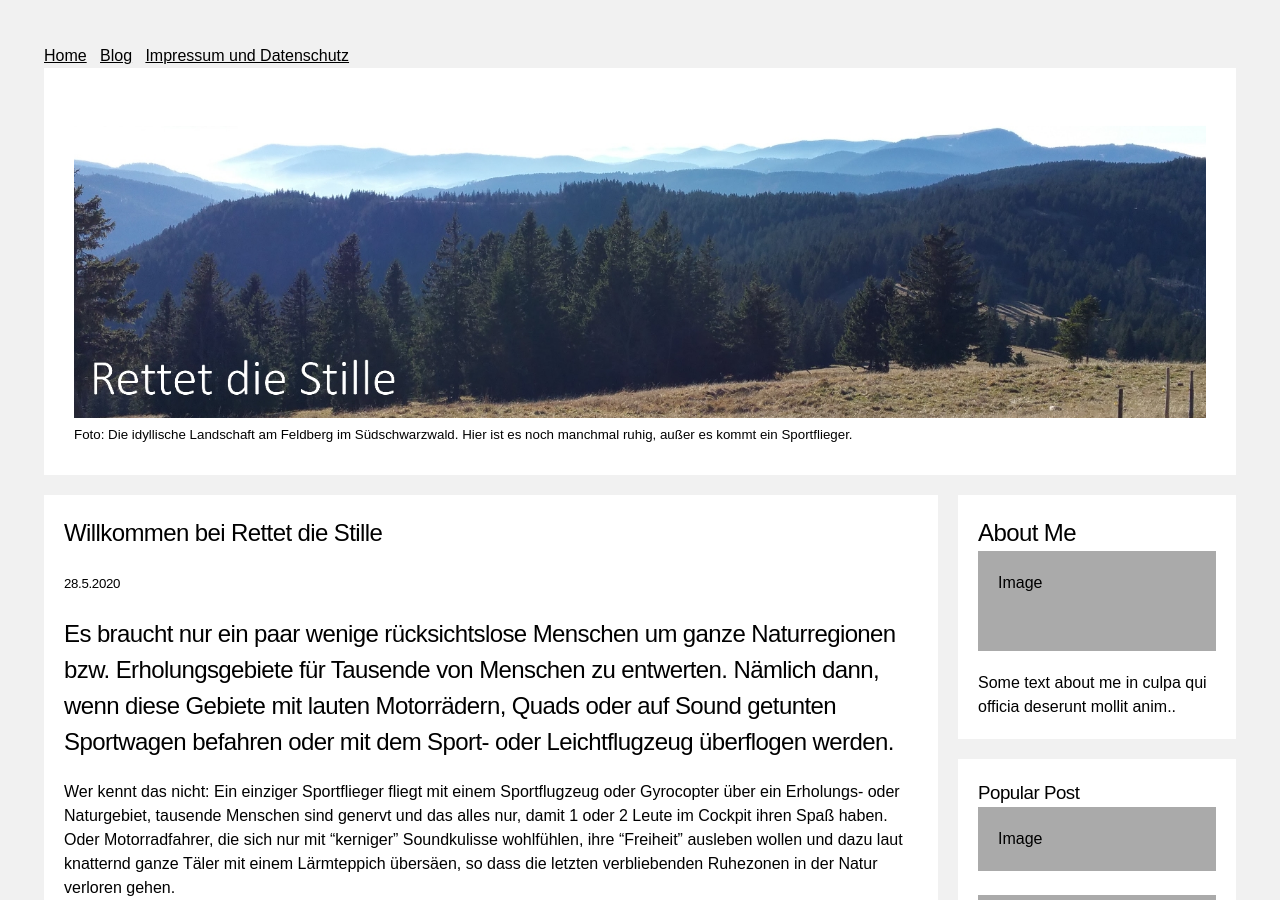
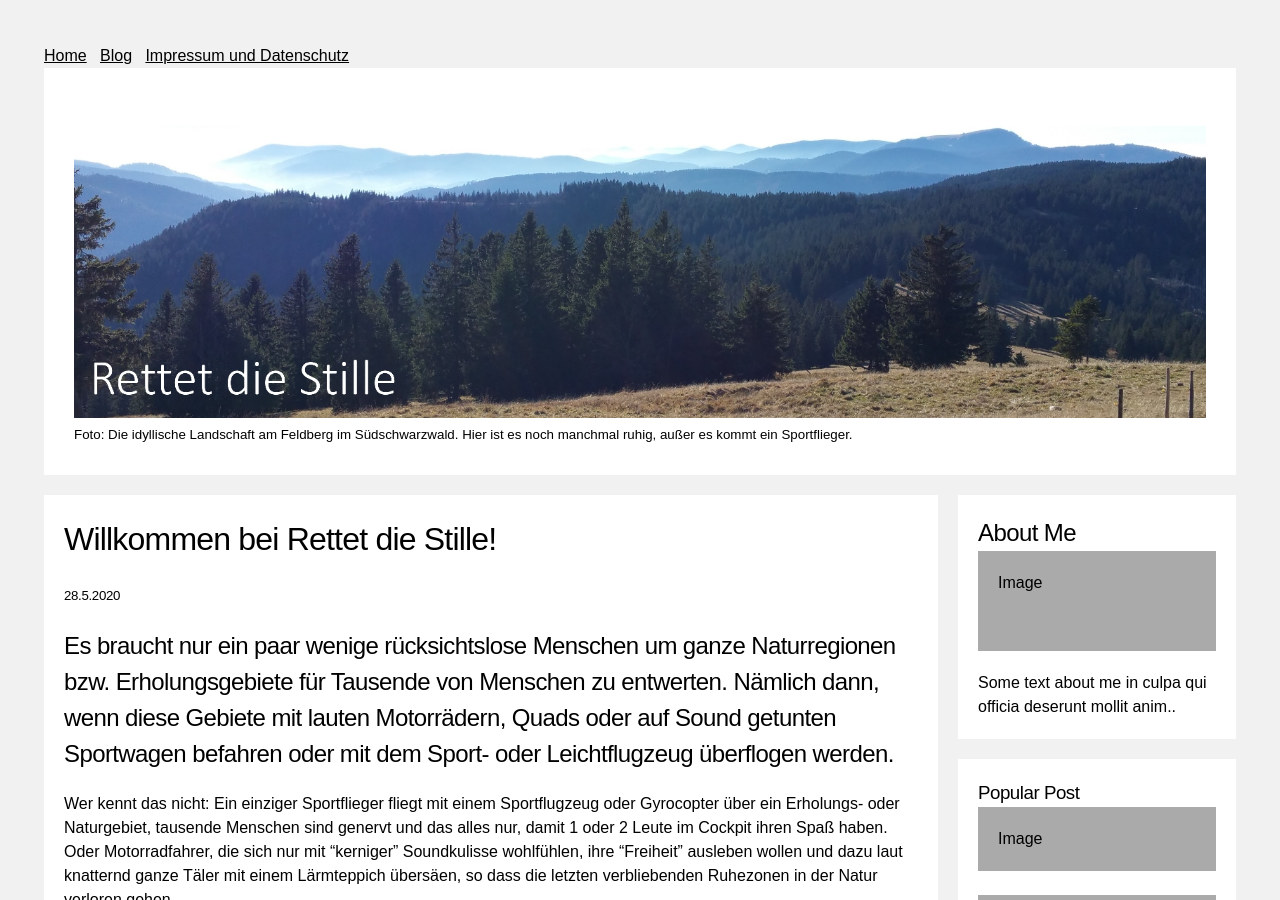
Before and after one commit to rettet-die-stille/rettet-die-stille.github.io, a Jekyll site: the page built from index.md, in a window 1280 px wide and 900 px high. Built offline with Jekyll 4.4.1, drawn with Linux system fonts in a browser that asks for light colours; our own code applies the rules of GitHub Pages for plain Markdown files.

```diff
--- a/_layouts/home.html
+++ b/_layouts/home.html
@@ -3,7 +3,7 @@ layout: defaultmodern
 ---
 
  <div class="card">
-  <h2>Willkommen bei Rettet die Stille</h2>
+  <h1>Willkommen bei Rettet die Stille!</h2>
   <h5>28.5.2020</h5>
   {{ content }}
 </div>
```
